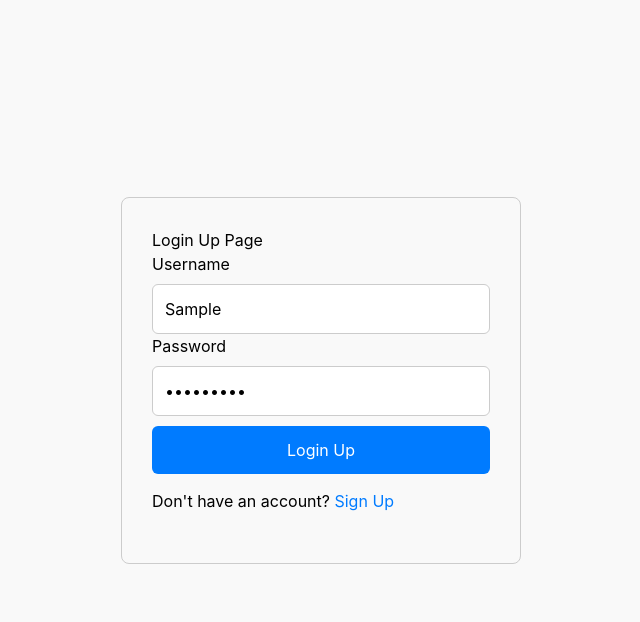
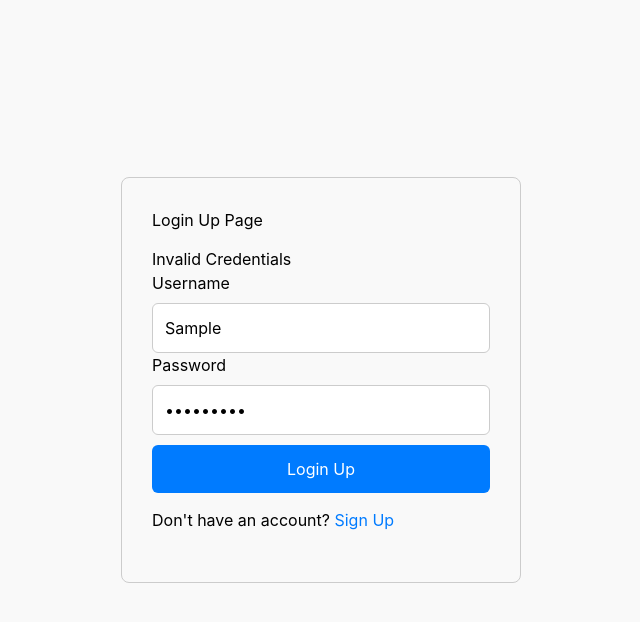
Before and after one commit to sarun-chuttakula/s360-client, a React (Create React App) app: page /login in a window 1280 px wide. Both pictures are taken after typing "Sample", "Sample123" into the empty fields and a click on the button "Login Up". Shown: the top 622 px of the page, without its empty margins (319-959 px from the left). Built offline with nearby package versions, Linux system fonts and the light colour scheme; no server answers.

Commit message:
added error to display in login

```diff
--- a/src/pages/Login.tsx
+++ b/src/pages/Login.tsx
@@ -56,6 +56,7 @@ const LoginScreen: React.FC = () => {
     <div className="Login-container">
       <form className="Login-form" onSubmit={handleSubmit}>
         <h1>Login Up Page</h1>
+        {error && <p className="text-danger">{error}</p>}
 
         <div className="form-group">
           <label htmlFor="username">Username</label>
```
